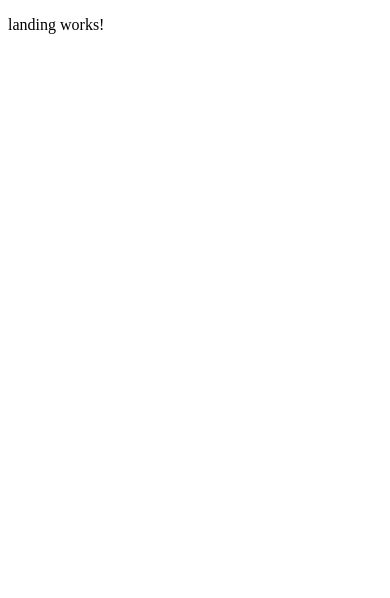
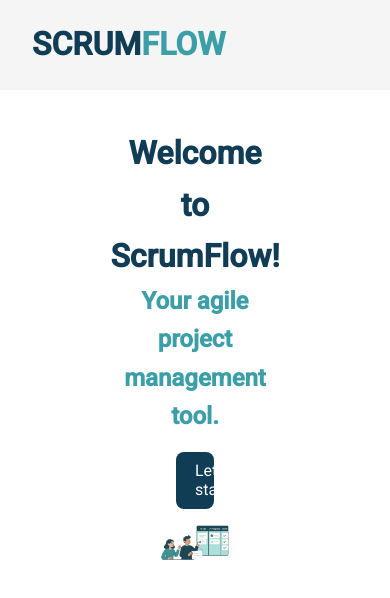
Before and after one commit to claudsaints/scrumflow_frontend, an Angular app: page / in a window 390 px wide. Shown: the top 598 px of the page. Built offline with nearby package versions, Linux system fonts and the light colour scheme.

Commit message:
feat: landing_page_style

```diff
--- a/src/app/app.component.html
+++ b/src/app/app.component.html
@@ -1 +1,2 @@
+<app-header></app-header>
 <router-outlet></router-outlet>
--- a/src/app/app.component.ts
+++ b/src/app/app.component.ts
@@ -1,9 +1,10 @@
 import { Component } from '@angular/core';
 import { RouterOutlet } from '@angular/router';
+import { HeaderComponent } from "./shared/components/header/header.component";
 
 @Component({
   selector: 'app-root',
-  imports: [RouterOutlet],
+  imports: [RouterOutlet, HeaderComponent],
   templateUrl: './app.component.html',
   styleUrl: './app.component.css'
 })
--- a/src/app/pages/landing/landing.component.css
+++ b/src/app/pages/landing/landing.component.css
@@ -0,0 +1,101 @@
+
+
+button {
+    margin-top: 1rem;
+    height: 100%;
+    width: 40%;
+
+}
+
+.content{
+    display: flex;
+    flex-direction: column;
+    align-items: center;
+    justify-content: left;
+    text-align: left;
+}
+
+
+ .container, .content, .text-content{
+     padding: 0.7rem 5rem;
+ }
+
+.text-content {
+    align-self: first baseline;
+    flex-direction: column;
+    align-items: baseline;
+    padding: 1rem;
+}
+
+.img-fluid{
+    display: block;
+    max-width: 100%;
+    max-height: 100vh;
+    height: auto;
+    position: absolute;
+    bottom: 0.8rem;
+    top: auto;
+}
+
+@media screen and (max-width: 768px) {
+       .container, .content, .text-content {
+        max-width: 1400px;
+        width: 100%;
+        align-items: center;
+
+    }
+    .img-fluid {
+        position: relative;
+        bottom: 0;
+        right: 0;
+        left: 0;
+        margin: 0 auto;
+        display: block;
+    }
+
+    button {
+        width: 50%;
+        margin-top: 1rem;
+    }
+    div{
+        display: flex;
+        flex-direction: column;
+        align-items: center;
+        justify-content: center;
+    }
+    h1, h2 {
+        text-align: center;
+    }
+}
+
+@media screen and (mmin-width: 1854px), screen and (min-width: 1500px) {
+    .container, .content, .text-content {
+        max-width: 1400px;
+        width: 100%;
+        margin: 0 auto;
+        padding: 2rem 5rem;
+        display: flex;
+        justify-content: space-between;
+    }
+    .img-fluid {
+        max-width: 90%;
+        max-height: 90vh;
+        position: static;
+        bottom: 4rem;
+    }
+    button {
+        font-size: 1.3rem;
+        padding: 1em 2em;
+        width: 30%;
+        margin-top: 2rem;
+    }
+    h1 {
+        font-size: 3rem;
+    }
+    h2 {
+        font-size: 2rem;
+    }
+    p {
+        font-size: 1.2rem;
+    }
+}
--- a/src/app/pages/landing/landing.component.html
+++ b/src/app/pages/landing/landing.component.html
@@ -1 +1,12 @@
-<p>landing works!</p>
+<div class="container">
+  <div class="content">
+    <div class="text-content">
+      <h1>Welcome to ScrumFlow!</h1>
+      <h2 style="color: var(--secondary)">
+        Your agile project management tool.
+      </h2>
+      <button class="primary">Let's start</button>
+    </div>
+    <img src="welcome.png" alt="ScrumFlow Welcome" class="img-fluid" />
+  </div>
+</div>
--- a/src/app/shared/components/header/header.component.css
+++ b/src/app/shared/components/header/header.component.css
@@ -0,0 +1,9 @@
+header{
+    display: flex;
+    background-color: #F5F5F5;
+    padding: 0;
+    margin: 0;
+    height: 90px;
+    text-align: center;
+    align-items: center;
+}
--- a/src/app/shared/components/header/header.component.html
+++ b/src/app/shared/components/header/header.component.html
@@ -1 +1,3 @@
-<p>header works!</p>
+<header>
+    <app-logo></app-logo>
+</header>
--- a/src/app/shared/components/header/header.component.ts
+++ b/src/app/shared/components/header/header.component.ts
@@ -1,8 +1,9 @@
 import { Component } from '@angular/core';
+import { LogoComponent } from "../logo/logo.component";
 
 @Component({
   selector: 'app-header',
-  imports: [],
+  imports: [LogoComponent],
   templateUrl: './header.component.html',
   styleUrl: './header.component.css'
 })
--- /dev/null
+++ b/src/app/shared/components/logo/logo.component.html
@@ -0,0 +1,3 @@
+<h1 style="padding: 2rem;">
+    SCRUM<span style="color: var(--secondary);">FLOW</span>
+</h1>
--- a/src/index.html
+++ b/src/index.html
@@ -6,8 +6,10 @@
   <base href="/">
   <meta name="viewport" content="width=device-width, initial-scale=1">
   <link rel="icon" type="image/x-icon" href="favicon.ico">
+  <link href="https://fonts.googleapis.com/css2?family=Roboto:wght@300;400;500&display=swap" rel="stylesheet">
+  <link href="https://fonts.googleapis.com/icon?family=Material+Icons" rel="stylesheet">
 </head>
-<body>
+<body class="mat-typography">
   <app-root></app-root>
 </body>
 </html>
--- a/src/styles.css
+++ b/src/styles.css
@@ -1 +1,92 @@
-/* You can add global styles to this file, and also import other style files */
+
+:root {
+  --primary: #103C55;
+  --secondary: #3C9FA7;
+  --bg-default: #ffffff;
+  --text-main: #1a1a1a;
+  --text-muted: #6c757d;
+  --text-pale: #f4f4f4;
+  --radius: 8px;
+  --transition: 0.3s ease;
+}
+
+* {
+  margin: 0;
+  padding: 0;
+  box-sizing: border-box;
+}
+
+html, body {
+  min-height: 100vh;
+  min-width: 100vw;
+  background-color: var(--bg-default);
+  color: var(--text-main);
+  font-family: 'Roboto', sans-serif;
+  line-height: 1.6;
+  scroll-behavior: smooth;
+}
+
+body {
+  display: flex;
+  flex-direction: column;
+}
+
+app-root {
+  display: flex;
+  flex-direction: column;
+  flex: 1 1 auto;
+  min-height: 0;
+  min-width: 0;
+}
+
+h1, h2, h3, h4, h5, h6 {
+  font-weight: 600;
+  color: var(--primary);
+}
+
+p {
+  margin-bottom: 1em;
+  color: var(--text-main);
+}
+
+a {
+  color: var(--secondary);
+  text-decoration: none;
+  transition: var(--transition);
+}
+
+a:hover {
+  text-decoration: underline;
+}
+
+button {
+  font-family: inherit;
+  font-size: 1rem;
+  padding: 0.6em 1.2em;
+  border: none;
+  border-radius: var(--radius);
+  cursor: pointer;
+  transition: var(--transition);
+}
+
+button.primary {
+  background-color: var(--primary);
+  color: white;
+}
+
+button.secondary {
+  background-color: var(--secondary);
+  color: white;
+}
+
+.container {
+  margin: 0 auto;
+  padding: 1rem;
+  flex: 1;
+
+}
+
+.fullscreen {
+  height: 100vh;
+  width: 100vw;
+}
```
Also changed, not shown: src/app/shared/components/logo/logo.component.ts (added, +11 -0 lines), public/welcome.png (added), src/app/shared/components/logo/logo.component.css (added), 1 other file (tests, documents, lock files or other folders).
